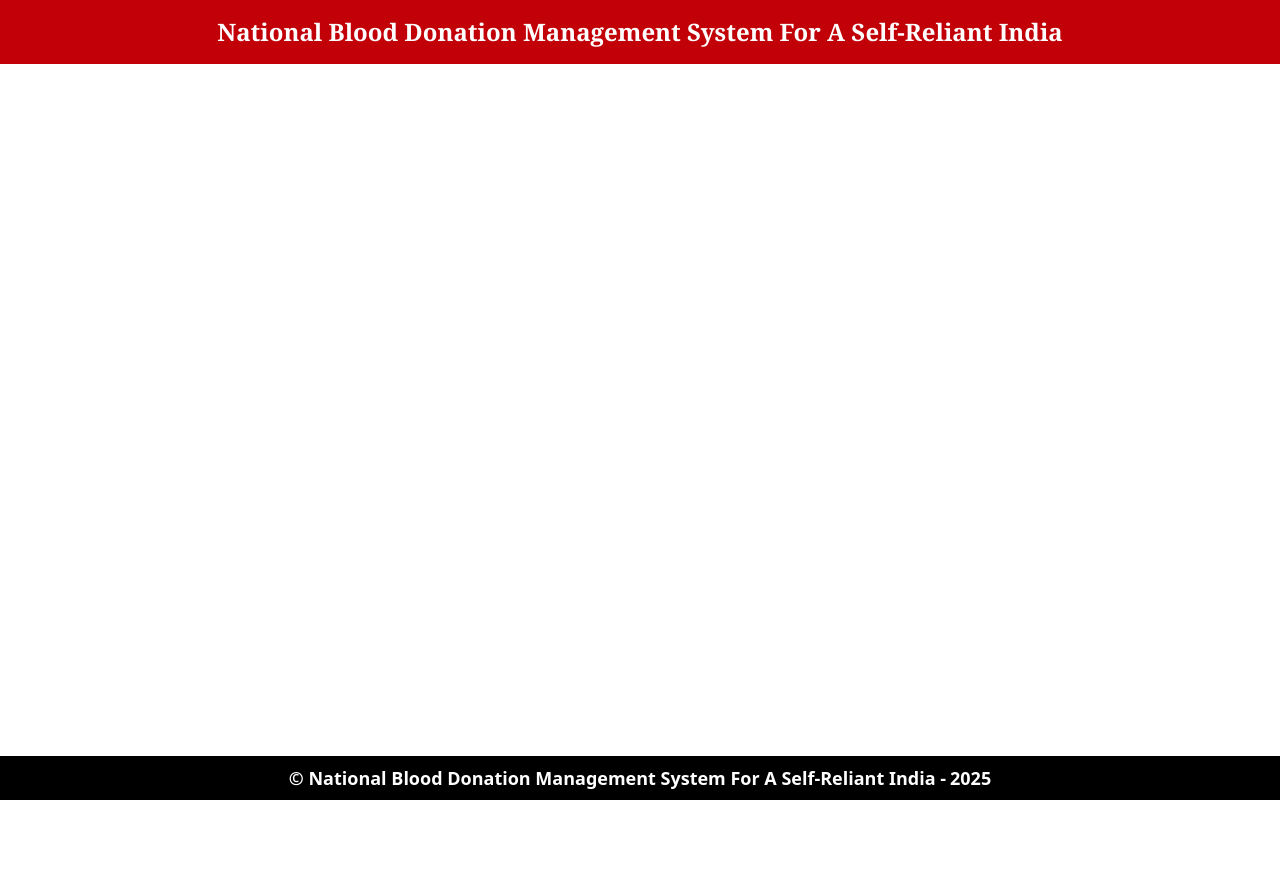
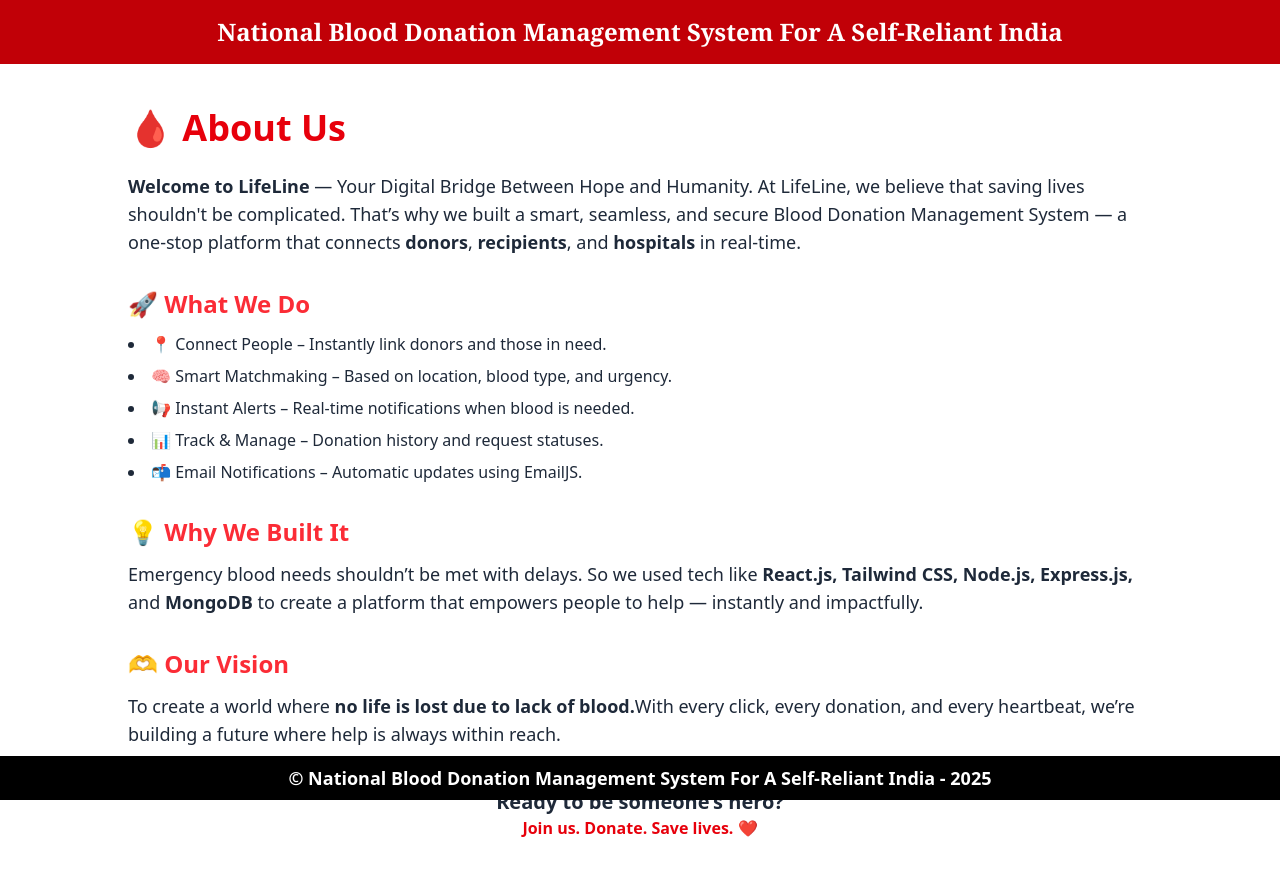
Before and after one commit to chenna-2512/National-Blood-Donation-Management-System-, a React (Vite) app in the folder Blood App/frontend/: page /aboutus in a window 1280 px wide. Shown: the top 876 px of the page. Before the commit the page ends 800 px from the top, so only its background shows below. Built offline with nearby package versions, Linux system fonts and the light colour scheme.

Commit message:
National Blood Donation Management System

```diff
--- a/Blood App/frontend/src/Components/RequestApplication.jsx
+++ b/Blood App/frontend/src/Components/RequestApplication.jsx
@@ -137,7 +137,7 @@ const RequestApplication = () => {
 
             <textarea
               name="address"
-              placeholder="Enter your location for donor to come"
+              placeholder="Enter the location of Hospital"
               value={formData.location}
               onChange={handleChange}
               className="border border-gray-300 rounded-xl px-4 py-2 h-24 resize-none focus:outline-none focus:ring-2 focus:ring-red-400"
--- a/Blood App/frontend/src/Utilities/Aboutus.jsx
+++ b/Blood App/frontend/src/Utilities/Aboutus.jsx
@@ -6,6 +6,41 @@ const Aboutus = () => {
   return (
     <div>
       <Heading/>
+      <div className="bg-white text-gray-800 py-12 px-6 mt-15 mb-14 md:px-20">
+        <div className="max-w-5xl mx-auto">
+          <h2 className="text-4xl font-bold mb-6 text-red-600">🩸 About Us</h2>
+
+          <p className="mb-6 text-lg">
+            <strong>Welcome to LifeLine</strong> — Your Digital Bridge Between Hope and Humanity.
+            At LifeLine, we believe that saving lives shouldn&apos;t be complicated. That’s why we built a smart, seamless, and secure Blood Donation Management System — a one-stop platform that connects <span className="font-semibold">donors</span>, <span className="font-semibold">recipients</span>, and <span className="font-semibold">hospitals</span> in real-time.
+          </p>
+
+          <h3 className="text-2xl font-semibold mt-8 mb-3 text-red-500">🚀 What We Do</h3>
+          <ul className="list-disc list-inside space-y-2 text-base">
+            <li>📍 Connect People – Instantly link donors and those in need.</li>
+            <li>🧠 Smart Matchmaking – Based on location, blood type, and urgency.</li>
+            <li>📢 Instant Alerts – Real-time notifications when blood is needed.</li>
+            <li>📊 Track & Manage – Donation history and request statuses.</li>
+            <li>📬 Email Notifications – Automatic updates using EmailJS.</li>
+          </ul>
+
+          <h3 className="text-2xl font-semibold mt-8 mb-3 text-red-500">💡 Why We Built It</h3>
+          <p className="mb-6 text-lg">
+            Emergency blood needs shouldn’t be met with delays. So we used tech like <strong>React.js, Tailwind CSS, Node.js, Express.js,</strong> and <strong>MongoDB</strong> to create a platform that empowers people to help — instantly and impactfully.
+          </p>
+
+          <h3 className="text-2xl font-semibold mt-8 mb-3 text-red-500">🫶 Our Vision</h3>
+          <p className="text-lg mb-6">
+            To create a world where <strong>no life is lost due to lack of blood.</strong>
+            With every click, every donation, and every heartbeat, we’re building a future where help is always within reach.
+          </p>
+
+          <div className="text-center mt-10">
+            <p className="text-xl font-bold">Ready to be someone’s hero?</p>
+            <p className="text-red-600 font-semibold">Join us. Donate. Save lives. ❤️</p>
+          </div>
+        </div>
+      </div>
       <Footer1/>
     </div>
   )
--- a/Blood App/frontend/src/Utilities/Footer1.jsx
+++ b/Blood App/frontend/src/Utilities/Footer1.jsx
@@ -2,9 +2,9 @@
 
 const Footer1 = () => {
   return (
-    <div className="fixed bottom-0 left-0 w-full bg-black text-white p-2 gap-1 font-semibold text-lg font-sans flex items-center justify-center">
-        <h1>&copy; National Blood Donation Management System For A Self-Reliant India -</h1>
-        <h1>2025</h1>
+    <div className="fixed bottom-0 left-0 w-full bg-black text-white p-2 gap-1 font-semibold text-sm md:text-lg font-sans flex items-center justify-center">
+        <h1>&copy; National Blood Donation Management System For A Self-Reliant India - 2025</h1>
+        {/* <h1>2025</h1> */}
     </div>
   )
 }
--- a/Blood App/frontend/src/Utilities/Header.jsx
+++ b/Blood App/frontend/src/Utilities/Header.jsx
@@ -24,6 +24,10 @@ const Header = () => {
     navigate("/");
   };
 
+  const gotoAbout = () => {
+    navigate("/aboutus")
+  }
+
   return (
     <div className="mt-24 sm:mt-16 lg:mt-16 md:mt-24">
       <div className="flex flex-wrap items-center justify-center gap-5 p-4 font-semibold cursor-pointer">
@@ -35,6 +39,7 @@ const Header = () => {
         </h5>
         <h5
           className="text-center font-serif p-2 text-base sm:text-lg relative transition-all duration-500 before:content-[''] before:absolute before:left-0 before:bottom-0 before:w-0 before:h-[2px] before:bg-black before:transition-all before:duration-500 hover:before:w-full"
+          onClick={gotoAbout}
         >
           About Us
         </h5>
--- a/Blood App/frontend/src/Utilities/Readmore.jsx
+++ b/Blood App/frontend/src/Utilities/Readmore.jsx
@@ -8,7 +8,7 @@ const Readmore = () => {
   return (
     <>
     <Heading/>
-        <div className="my-[4%] p-8 font-sans">
+        <div className="my-24 md:my-20 p-8 font-sans">
         <h1 className="text-3xl font-bold text-center mb-6">Why Blood Donation Matters</h1>
 
         <div className="text-lg space-y-4">
```
Also changed, not shown: 1 other file (tests, documents, lock files or other folders).
